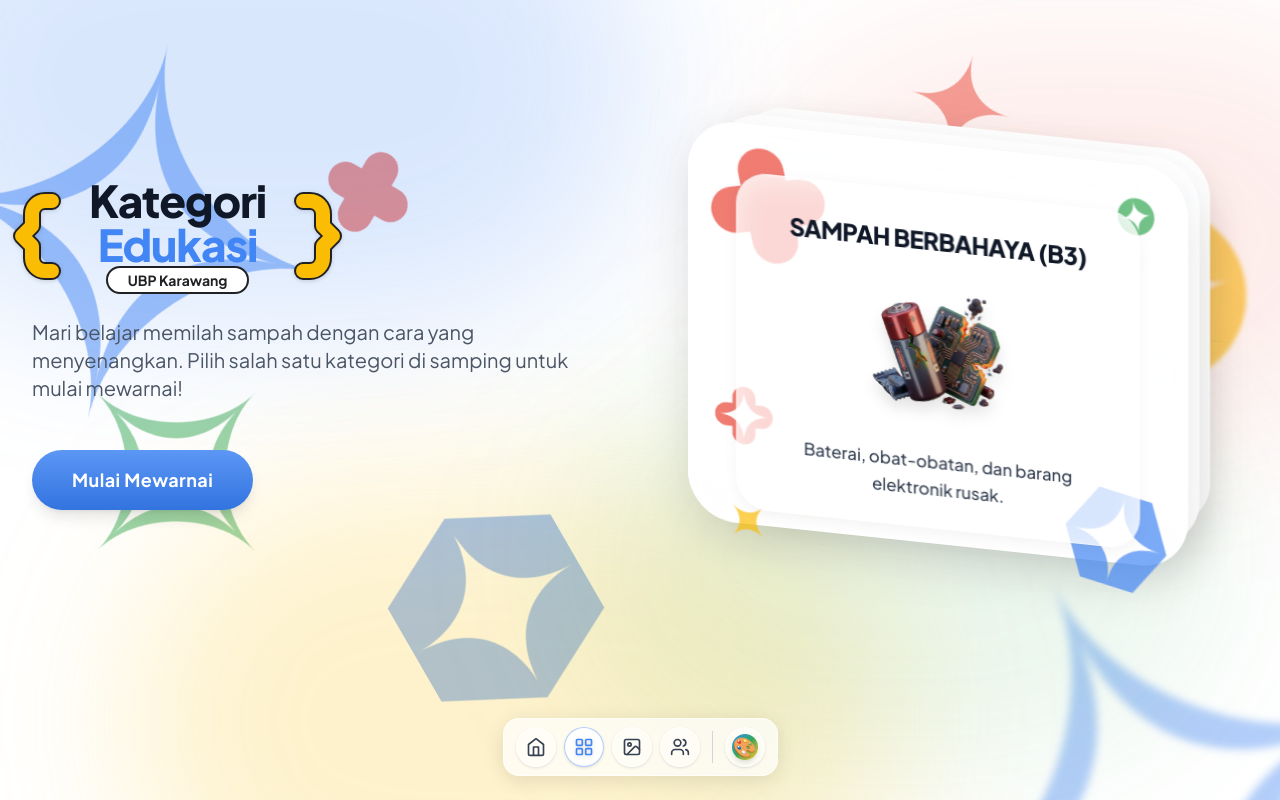
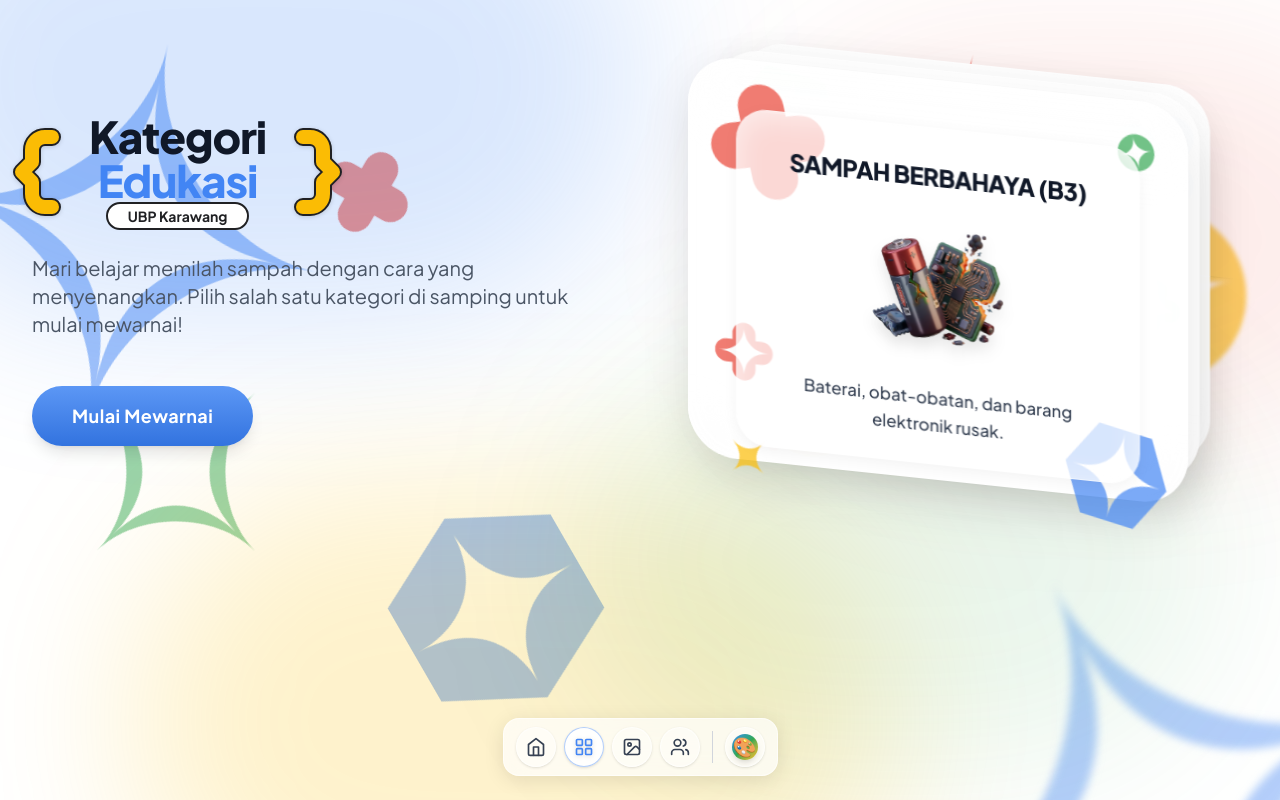
Before and after one commit to iqbalgsr46/Web-Proker-KKN-UBP-2026, a Next.js app: page /kategori in a window 1280 px wide. Built offline with nearby package versions, Linux system fonts and the light colour scheme.

Commit message:
style(kategori): shift content further up by increasing bottom padding

```diff
--- a/src/app/kategori/page.tsx
+++ b/src/app/kategori/page.tsx
@@ -83,7 +83,7 @@ export default function KategoriPage() {
         />
       </div>
 
-      <div className="w-full flex-1 flex items-center justify-center pt-12 pb-32 md:pb-40">
+      <div className="w-full flex-1 flex items-center justify-center pt-4 pb-48 md:pb-64">
         <div className="flex flex-col lg:flex-row items-center justify-between w-full max-w-7xl mx-auto gap-12 px-4 sm:px-8">
 
           <div className="text-center lg:text-left relative z-10 w-full lg:w-[45%] flex flex-col items-center lg:items-start">
```
